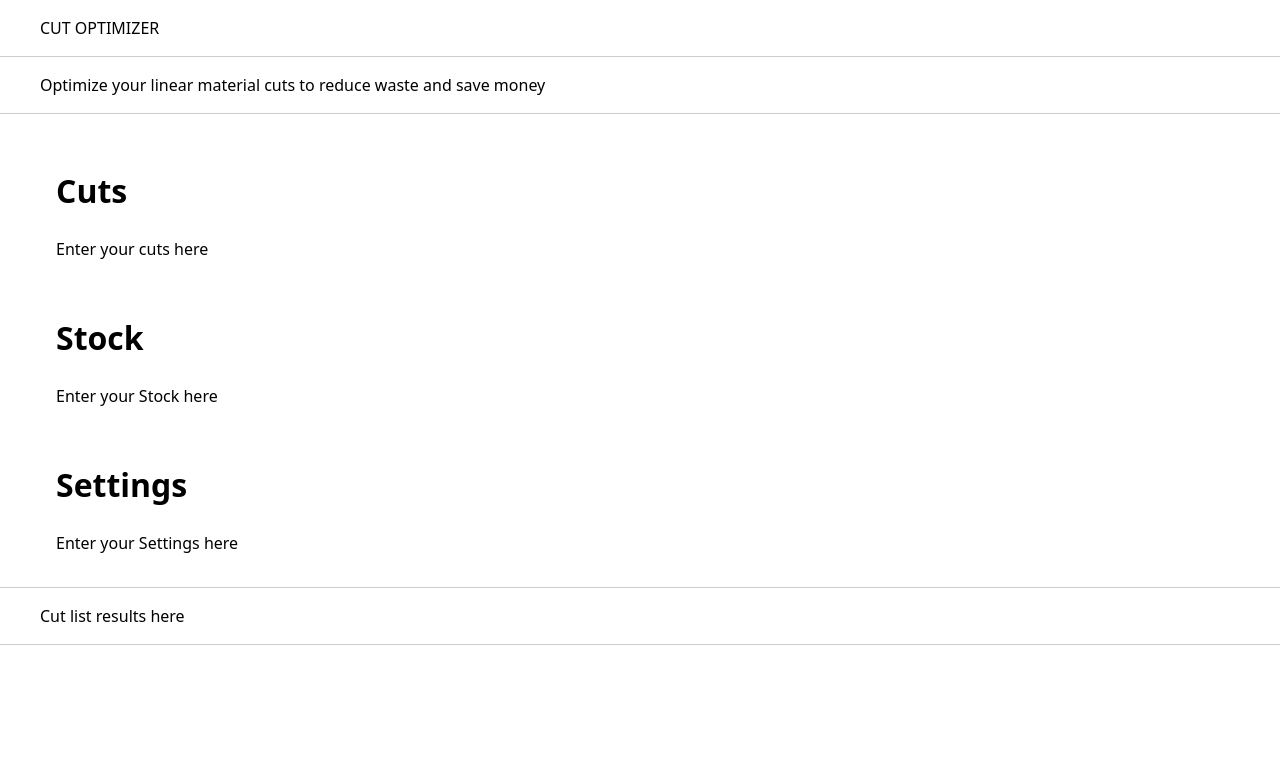
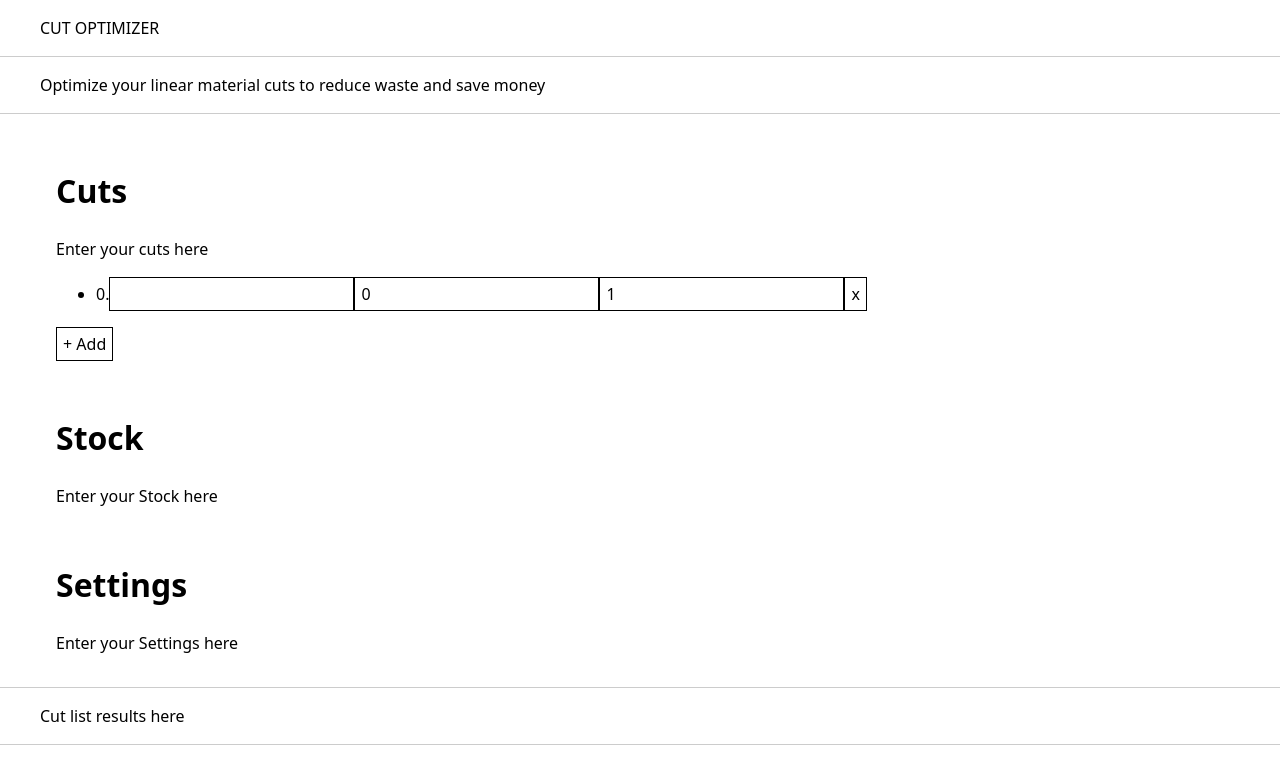
Before and after one commit to sederaa/Cutoptimizer.io, a React (Create React App) app: page / in a window 1280 px wide. Shown: the top 784 px of the page. Built offline with nearby package versions, Linux system fonts and the light colour scheme.

Commit message:
Cuts list - progress commit

```diff
--- a/src/App.tsx
+++ b/src/App.tsx
@@ -32,30 +32,22 @@ const App = () => {
 
   let props = {
     segments: [
-      { id: 5, length: 5, quantity: 1 } as Segment,
-      { id: 4, length: 10, quantity: 1 } as Segment,
+      { id: 1, length: 5, quantity: 1 } as Segment,
+      { id: 2, length: 10, quantity: 1 } as Segment,
+      /*
       { id: 3, length: 10, quantity: 1 } as Segment,
-      /*
-      { id: 2, length: 5, quantity: 1 } as Segment,
-      { id: 1, length: 5, quantity: 1 } as Segment,
-      */
-      /*
-      { id: 5, length: 5, quantity: 1 } as Segment,
-      { id: 0, length: 5, quantity: 2 } as Segment,
+      { id: 4, length: 5, quantity: 1 } as Segment,
+      { id: 5, length: 5, quantity: 2 } as Segment,
       */
     ],
     stocks: [
-      /*{ id: 1, length: 10, price: 0, quantity: 5 } as Stock,*/
-
-      { id: 2, length: 10, price: 0, quantity: 1 } as Stock,
-      /*{ id: 0, length: 20, price: 0, quantity: 2 } as Stock,*/
-      { id: 1, length: 20, price: 0, quantity: 1 } as Stock
+      { id: 1, length: 10, price: 0, quantity: 5 } as Stock,
+      //{ id: 2, length: 10, price: 0, quantity: 1 } as Stock,
+      { id: 3, length: 20, price: 0, quantity: 1 } as Stock
     ],
     buyableStocks: [
       { id: 1001, length: 15, price: 1.23 } as BuyableStock,
-      /*
-      { id: 1002, length: 20, price: 2.34 } as BuyableStock,
-      */
+      //{ id: 1002, length: 20, price: 2.34 } as BuyableStock,
     ],
     kerf: 1
   } as CreateSolutionsProps;
--- a/src/Cuts.tsx
+++ b/src/Cuts.tsx
@@ -1,5 +1,6 @@
 import React from 'react';
 import styled from 'styled-components';
+import {List} from './List';
 
 const StyledCuts = styled.section`
     padding: 1em;
@@ -9,5 +10,6 @@ export const Cuts = () => {
     return <StyledCuts>
         <h1>Cuts</h1>
         Enter your cuts here
+        <List />
     </StyledCuts>
 }
--- /dev/null
+++ b/src/List.tsx
@@ -0,0 +1,141 @@
+import React from 'react';
+import styled from 'styled-components';
+import { useMachine } from '@xstate/react';
+import { Machine, assign } from 'xstate';
+
+enum ListStates {
+    Idle = "Idle",
+    Deleting = "Deleting",
+    Adding = "Adding",
+    UpdatingField = "UpdatingField"
+}
+
+interface ListSchema {
+    states: {
+        [ListStates.Idle]: {},
+        [ListStates.Deleting]: {},
+        [ListStates.Adding]: {},
+        [ListStates.UpdatingField]: {},
+    }
+}
+
+enum ListEvents {
+    Add = "Add",
+    Delete = "Delete",
+    UpdateField = "UpdateField"
+}
+type DeleteEvent = {
+    type: ListEvents.Delete,
+    id: number
+}
+type UpdateFieldEvent = {
+    type: ListEvents.UpdateField,
+    id: number,
+    name: keyof (Omit<ListItemData, "id">),
+    value: string
+}
+type ListEvent = { type: ListEvents.Add } | DeleteEvent | UpdateFieldEvent;
+
+interface ListItemData {
+    id: number,
+    name: string,
+    length: number,
+    quantity: number
+}
+const makeEmptyListItemData = (id: number) => ({ id, name: "", length: 0, quantity: 1 } as ListItemData);
+
+interface ListContext {
+    items: ListItemData[],
+}
+
+const ListMachine = Machine<ListContext, ListSchema, ListEvent>({
+    initial: ListStates.Idle,
+    context: {
+        items: [makeEmptyListItemData(0)]
+    },
+    states: {
+        [ListStates.Idle]: {
+            on: {
+                [ListEvents.Add]: {
+                    target: ListStates.Adding,
+                },
+                [ListEvents.Delete]: {
+                    cond: (context, event) => context.items.length > 1,
+                    target: ListStates.Deleting,
+                },
+                [ListEvents.UpdateField]: {
+                    target: ListStates.UpdatingField
+                }
+            }
+        },
+        [ListStates.UpdatingField]: {
+            entry: assign({
+                items: (context, event: UpdateFieldEvent) => [
+                    ...context.items.filter(i => i.id !== event.id),
+                    ({ ...context.items.find(i => i.id === event.id), [event.name]: event.value } as ListItemData)
+                ]
+            }),
+            always: ListStates.Idle
+        },
+        [ListStates.Deleting]: {
+            entry: [
+                assign({
+                    items: (context, event) => ([...context.items.filter(i => i.id !== (event as DeleteEvent).id)])
+                }),
+                assign({ items: (context, event) => (context.items.length > 1 ? context.items : [makeEmptyListItemData(0)]) })
+            ],
+            always: ListStates.Idle
+        },
+        [ListStates.Adding]: {
+            entry: assign({
+                items: (context, event) => {
+                    const highestExistingId = context.items.reduce((highestId, currentValue) => currentValue.id > highestId ? currentValue.id : highestId, 0);
+                    const result = [...context.items, makeEmptyListItemData(highestExistingId + 1)];
+                    return result;
+                }
+            }),
+            always: ListStates.Idle
+        },
+    }
+})
+
+export const List = () => {
+    const [state, sendEvent] = useMachine(ListMachine);
+
+    const handleAddClick = () => {
+        sendEvent(ListEvents.Add);
+    }
+
+    const handleDeleteItem = (id: number) => {
+        sendEvent({ type: ListEvents.Delete, id });
+    }
+
+    const handleUpdateField = (id: number, name: keyof (Omit<ListItemData, "id">), value: string) => {
+        sendEvent({ type: ListEvents.UpdateField, id, name, value } as UpdateFieldEvent);
+    }
+
+    return <>
+        <ul>
+            {state.context.items.map(i => <ListItem key={i.id} data={i} handleDeleteItem={handleDeleteItem} handleUpdateField={handleUpdateField} />)}
+        </ul>
+        <button onClick={handleAddClick}>+ Add</button>
+    </>
+}
+
+interface ListItemProps {
+    data: ListItemData,
+    handleDeleteItem: (id: number) => void,
+    handleUpdateField: (id: number, name: keyof (Omit<ListItemData, "id">), value: string) => void
+}
+
+export const ListItem = ({ data, handleDeleteItem, handleUpdateField }: ListItemProps) => {
+    return <li>
+        {data.id}.
+        <input type="text" name="name" value={data.name} onChange={(e) => handleUpdateField(data.id, "name", e.target.value)} />
+        <input type="number" name="length" value={data.length} onChange={(e) => Number.isInteger(Number.parseInt(e.target.value)) ? handleUpdateField(data.id, "length", e.target.value) : null} />
+        <input type="number" name="quantity" value={data.quantity} onChange={(e) => Number.isInteger(Number.parseInt(e.target.value)) ? handleUpdateField(data.id, "quantity", e.target.value) : null} />
+        <button onClick={() => handleDeleteItem(data.id)}>x</button>
+    </li>;
+}
+
+// Fix bug: if you try to backspace length or quantity fields until empty, it doesn't work
```
